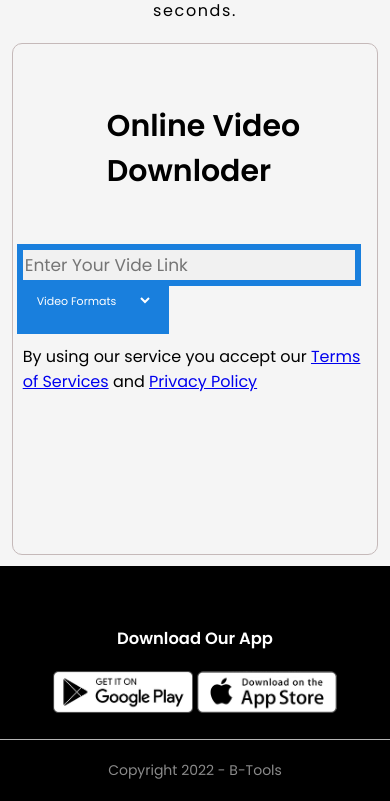
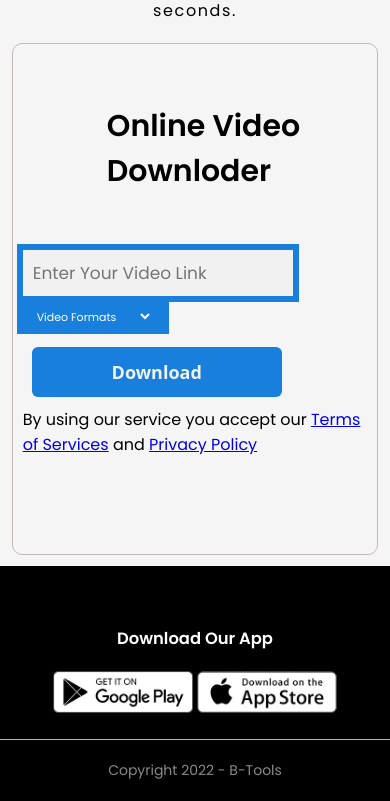
Before and after one commit to solomonbestz/btools, a Django app: page /videodownloader in a window 390 px wide; the page is wider, and only the part inside the window is pictured. Shown: the part 332-1133 px from the top of that part. Run offline with Django 3.2, Linux system fonts and the light colour scheme.

Commit message:
styled the download button for responsiveness

```diff
--- a/home/templates/videodownloader.html
+++ b/home/templates/videodownloader.html
@@ -78,8 +78,8 @@ Thanks For Checking Noobra -->
         <div class="section">
             <h2 class="OVD">Online Video Downloder</h2>
             <form class="example">
-                <input type="text" placeholder="Enter Your Vide Link" name="link">
-                <div class="SideD">
+                <input type="text" placeholder="Enter Your Video Link" name="link">
+                <div class="selection">
                     <select class="options" required>
                         <option selected disabled>Video Formats</option>
                         <option value="mp3">Mp3</option>
@@ -92,7 +92,9 @@ Thanks For Checking Noobra -->
                         <option value="8k">8k</option>
                     </select>
                 </div>
-
+                <div class="download_button">
+                    <button class="button_click">Download</button>
+                </div>
               </form>
 
         <p class="Terms">By using our service you accept our <a href="#">Terms of Services</a> and <a href="#"> Privacy Policy</a></p>
--- a/static/styles/videodownloader.css
+++ b/static/styles/videodownloader.css
@@ -617,8 +617,8 @@ form.example input[type=text] {
     background: #f1f1f1;
   }
 
-  /* SUBMIT BUTTON ================== */
-  form.example .SideD {
+  /* Styling the selection container ================== */
+  form.example .selection {
     margin-left: 0px;
     outline: none;
     width: 120px;
@@ -634,11 +634,10 @@ form.example input[type=text] {
     transition: 0.25s;
 
   }
-
-  form.example .SideD:hover {
+  form.example .selection:hover {
     background:rgb(12, 235, 123) ;
   }
-  form.example .SideD .options{
+  form.example .selection .options{
     /* outline: none; */
     width: 120px;
     margin-bottom: 10px;
@@ -653,9 +652,36 @@ form.example input[type=text] {
 
   }
 
-  form.example .SideD:hover .options {
+  form.example .selection:hover .options {
     background:rgb(12, 235, 123) ;
   }
+
+  /* Styling tha download button container */
+  form.example .download_button{
+    text-align: center;
+  }
+  /* Styling the download button */
+.button_click{
+    margin-right: 170px;
+    border-radius: 6px 6px;
+    height: 50px;
+    width: 250px;
+    border: none;
+    color: #f1f1f1;
+    font-size: 18px;
+    margin-top: 13px;
+    font-weight: bold;
+    font-family: system-ui, -apple-system, BlinkMacSystemFont, 'Segoe UI', Roboto, Oxygen, Ubuntu, Cantarell, 'Open Sans', 'Helvetica Neue', sans-serif;
+    background-color: #197fdd;
+    cursor: pointer;
+  }
+
+  /* Styling the button click hover */
+  .button_click:hover{
+    background: rgb(12, 235, 123) ;
+    border: 3px solid #197fdd;
+  }
+
 
     /* border: 3px solid rgb(11, 248, 130);
   form.example::after {
@@ -816,6 +842,23 @@ form.example input[type=text] {
 }
 
 @media screen and (max-width: 900px){
+    form.example input[type=text] {
+    outline:none;
+    padding: 10px;
+    font-size: 17px;
+    border: 6px solid #197fdd;
+    float: left;
+    width: 250px;
+    background: #f1f1f1;
+  }
+
+    form.example .download_button{
+        text-align: center;
+        width: 200px;
+      }
+    .button_click{
+        margin-left: 15px;
+    }
     .menu-bar .menu-icon{
       display: block;
     }
```
